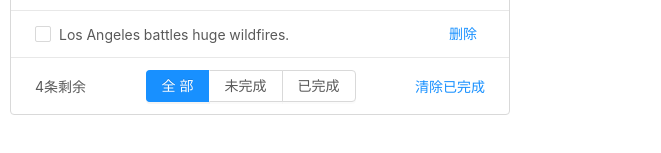
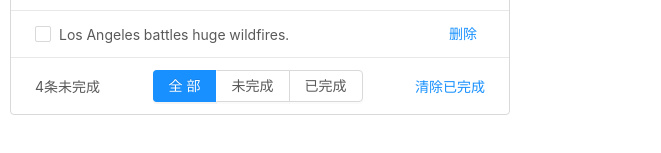
Before and after one commit to zhoushijia/web-vue, a Vue app in the folder 0221-vuex/vuex_demo2/vue-todolist/: page / in a window 1280 px wide. Shown: the part 231-384 px from the top of the page, without its empty margins (0-661 px from the left). Built offline with nearby package versions, Linux system fonts and the light colour scheme.

Commit message:
设置key以及按需求获取list列表

```diff
--- a/0221-vuex/vuex_demo2/vue-todolist/src/App.vue
+++ b/0221-vuex/vuex_demo2/vue-todolist/src/App.vue
@@ -9,7 +9,7 @@
     <a-button type="primary" @click="addItem">添加事项</a-button>
 
     <!-- #1 -->
-    <a-list bordered :dataSource="list" class="dt_list">
+    <a-list bordered :dataSource="initRequireList" class="dt_list">
       <a-list-item slot="renderItem" slot-scope="item">
         <!-- 复选框 -->
         <!-- TODO: 这里的 e => { cbStatusChange(e, item.id) } 是为了拿到事件对象; e 是形参 而cbStatusChange(e, item.id)中的e是实参 -->
@@ -29,12 +29,25 @@
       <!-- footer区域 -->
       <div slot="footer" class="footer">
         <!-- #6 未完成的任务个数 -->
-        <span>{{ unDoneLength }}条剩余</span>
+        <span>{{ unDoneLength }}条未完成</span>
         <!-- 操作按钮 -->
+        <!-- #8 按需求获取列表数据 -->
         <a-button-group>
-          <a-button type="primary">全部</a-button>
-          <a-button>未完成</a-button>
-          <a-button>已完成</a-button>
+          <a-button
+            :type="viewkey === 'all' ? 'primary' : 'default'"
+            @click="setKey('all')"
+            >全部</a-button
+          >
+          <a-button
+            :type="viewkey === 'undone' ? 'primary' : 'default'"
+            @click="setKey('undone')"
+            >未完成</a-button
+          >
+          <a-button
+            :type="viewkey === 'done' ? 'primary' : 'default'"
+            @click="setKey('done')"
+            >已完成</a-button
+          >
         </a-button-group>
         <!-- #7 把已经完成的任务清空 -->
         <a @click="clean">清除已完成</a>
@@ -81,11 +94,15 @@ export default {
     // #7 清除已完成
     clean() {
       this.$store.commit('cleanDone')
+    },
+    // #8 设置viewkey
+    setKey(key) {
+      this.$store.commit('setViewkey', key)
     }
   },
   computed: {
-    ...mapState(['list', 'inputVal']),
-    ...mapGetters(['unDoneLength'])
+    ...mapState(['list', 'inputVal', 'viewkey']),
+    ...mapGetters(['unDoneLength', 'initRequireList'])
   },
   created() {
     // 触发 vuex 发请求 获取后端数据
--- a/0221-vuex/vuex_demo2/vue-todolist/src/store/index.js
+++ b/0221-vuex/vuex_demo2/vue-todolist/src/store/index.js
@@ -8,7 +8,8 @@ export default new Vuex.Store({
   state: {
     list: [],
     inputVal: '',
-    nextId: 5
+    nextId: 5,
+    viewkey: 'all'
   },
   mutations: {
     // #1 操作数据state
@@ -42,6 +43,10 @@ export default new Vuex.Store({
     // #7 清除已完成
     cleanDone(state) {
       state.list = state.list.filter(item => !item.done)
+    },
+    // #8 设置viewkey
+    setViewkey(state, key) {
+      state.viewkey = key
     }
   },
   actions: {
@@ -57,6 +62,16 @@ export default new Vuex.Store({
     // #6 未完成个数
     unDoneLength(state) {
       return state.list.filter(item => !item.done).length
+    },
+    // #9 按需求获取列表数据
+    initRequireList(state) {
+      if (state.viewkey === 'all') {
+        return state.list
+      } else if (state.viewkey === 'undone') {
+        return state.list.filter(item => !item.done)
+      } else {
+        return state.list.filter(item => item.done)
+      }
     }
   },
   modules: {}
```
